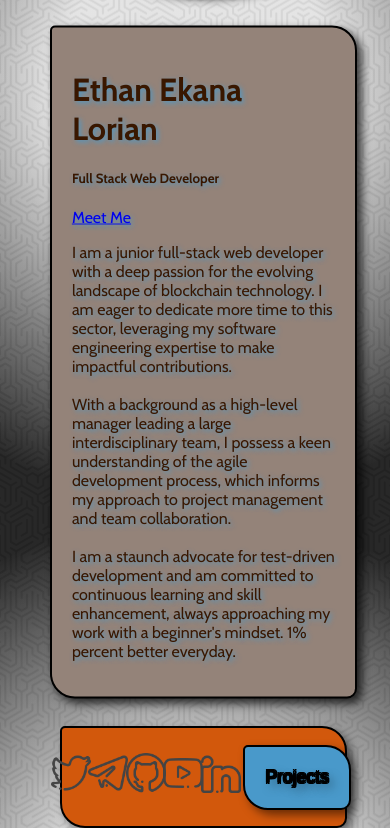
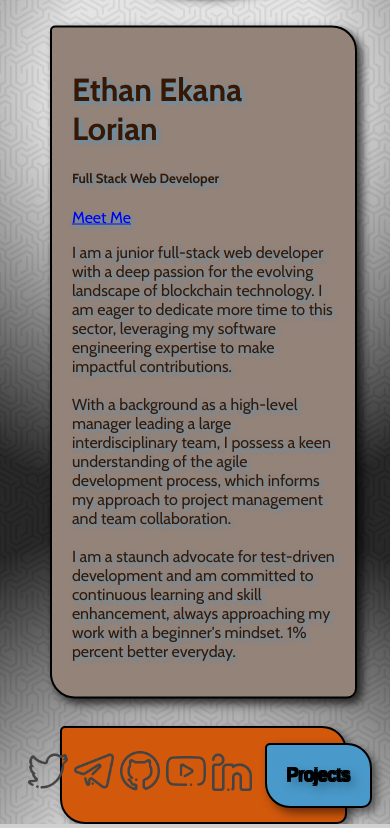
Before and after one commit to ethalorian/ethalorian.github.io, a plain HTML site: page index.html in a window 390 px wide. Shown: the part 340-1168 px from the top of the page. Drawn offline with nearby package versions, Linux system fonts and the light colour scheme.

Commit message:
Add files via upload

```diff
--- a/styles.css
+++ b/styles.css
@@ -253,9 +253,8 @@
     }
 
     .icon {
-        padding: 10px;
-        width: .25em;
-        height: auto;
+        margin: 2px;
+        padding: 6px;
         text-align: center;
     }
 
```
